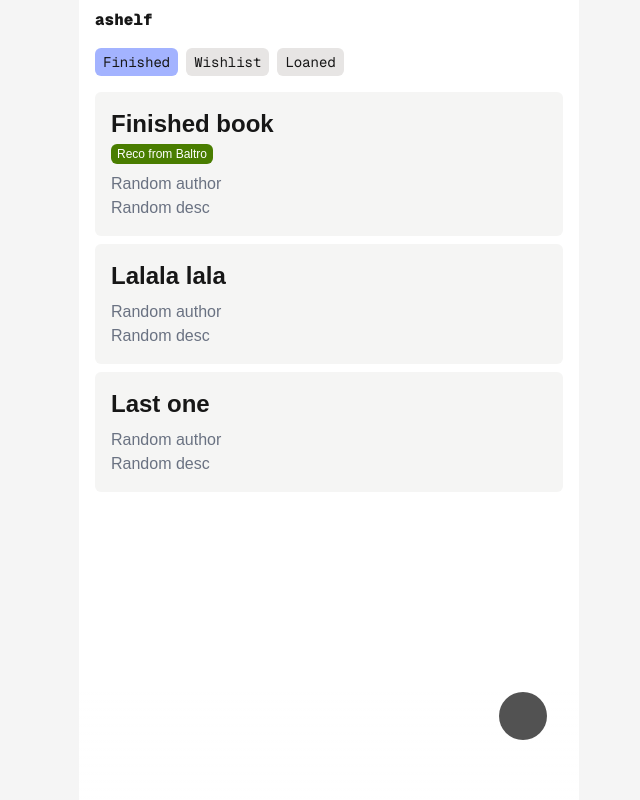
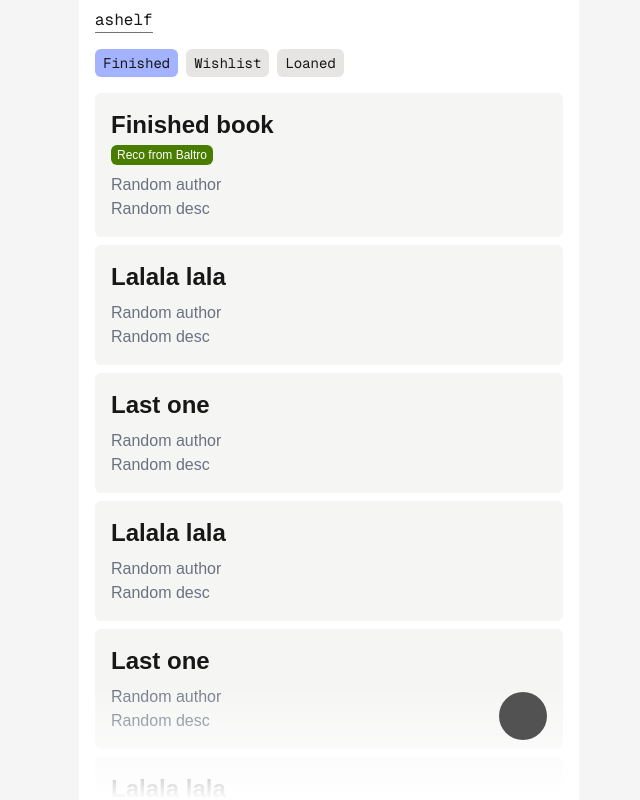
Before and after one commit to arianeprs/ashelf, a Next.js app: page / in a window 1280 px wide. Shown: the top 800 px of the page, without its empty margins (311-951 px from the left). Built offline with nearby package versions, Linux system fonts and the light colour scheme.

Commit message:
we have an empty state for our book lists

```diff
--- a/app/components/bookList.tsx
+++ b/app/components/bookList.tsx
@@ -4,6 +4,7 @@ import { useEffect, useState } from 'react';
 import { Book } from '../data/book';
 import { getApiBooks } from '../routes/book.routes';
 import BookItem from './bookItem';
+import EmptyList from './emptyList';
 
 export default function BookList({ selectedTab }: { selectedTab: string }) {
   const [books, setBooks] = useState<Book[]>([]);
@@ -20,10 +21,12 @@ export default function BookList({ selectedTab }: { selectedTab: string }) {
   }, [selectedTab]);
 
   return (
-    <div className="flex flex-col w-full items-stretch gap-2">
-      {books.map((book) => (
-        <BookItem key={book.id} {...book} />
-      ))}
+    <div className="flex flex-col w-full grow items-stretch gap-2">
+      {books && books.length > 0 ? (
+        books.map((book) => <BookItem key={book.id} {...book} />)
+      ) : (
+        <EmptyList />
+      )}
     </div>
   );
 }
--- /dev/null
+++ b/app/components/emptyList.tsx
@@ -0,0 +1,9 @@
+export default function EmptyList() {
+  return (
+    <div className="flex m-auto">
+      <div className="m-auto -mt-30 flex flex-col gap-2 items-center">
+        <div>Oops, no book yet 📚</div>
+      </div>
+    </div>
+  );
+}
--- a/app/components/header.tsx
+++ b/app/components/header.tsx
@@ -1,3 +1,3 @@
 export default function Header() {
-  return <div className="font-mono font-black">ashelf</div>;
+  return <div className="font-mono font-neutral-500 border-b border-neutral-500 w-fit">ashelf</div>;
 }
--- a/app/page.tsx
+++ b/app/page.tsx
@@ -16,7 +16,7 @@ export default function Home() {
   }
 
   return (
-    <div className="min-h-screen">
+    <div className="min-h-screen flex flex-col">
       <Header />
       <Tabs selectedTab={selectedTab} TABS={TABS} handleClickTab={handleClickTab} />
       <BookList selectedTab={selectedTab} />
--- a/app/routes/book.routes.ts
+++ b/app/routes/book.routes.ts
@@ -8,6 +8,76 @@ const BOOKS_PLACEHOLDERS_FINISHED = [
     description: 'Random desc',
     status: 'finished',
     recommendedBy: 'Baltro',
+  } as Book,
+  {
+    id: '2',
+    title: 'Lalala lala',
+    author: 'Random author',
+    description: 'Random desc',
+    status: 'finished',
+  } as Book,
+  {
+    id: '3',
+    title: 'Last one',
+    author: 'Random author',
+    description: 'Random desc',
+    status: 'finished',
+  } as Book,
+  {
+    id: '2',
+    title: 'Lalala lala',
+    author: 'Random author',
+    description: 'Random desc',
+    status: 'finished',
+  } as Book,
+  {
+    id: '3',
+    title: 'Last one',
+    author: 'Random author',
+    description: 'Random desc',
+    status: 'finished',
+  } as Book,
+  {
+    id: '2',
+    title: 'Lalala lala',
+    author: 'Random author',
+    description: 'Random desc',
+    status: 'finished',
+  } as Book,
+  {
+    id: '3',
+    title: 'Last one',
+    author: 'Random author',
+    description: 'Random desc',
+    status: 'finished',
+  } as Book,
+  {
+    id: '2',
+    title: 'Lalala lala',
+    author: 'Random author',
+    description: 'Random desc',
+    status: 'finished',
+  } as Book,
+  {
+    id: '3',
+    title: 'Last one',
+    author: 'Random author',
+    description: 'Random desc',
+    status: 'finished',
+  } as Book,
+  {
+    id: '2',
+    title: 'Lalala lala',
+    author: 'Random author',
+    description: 'Random desc',
+    status: 'finished',
+  } as Book,
+  {
+    id: '3',
+    title: 'Last one',
+    author: 'Random author',
+    description: 'Random desc',
+    status: 'finished',
   } as Book,
   {
     id: '2',
```
